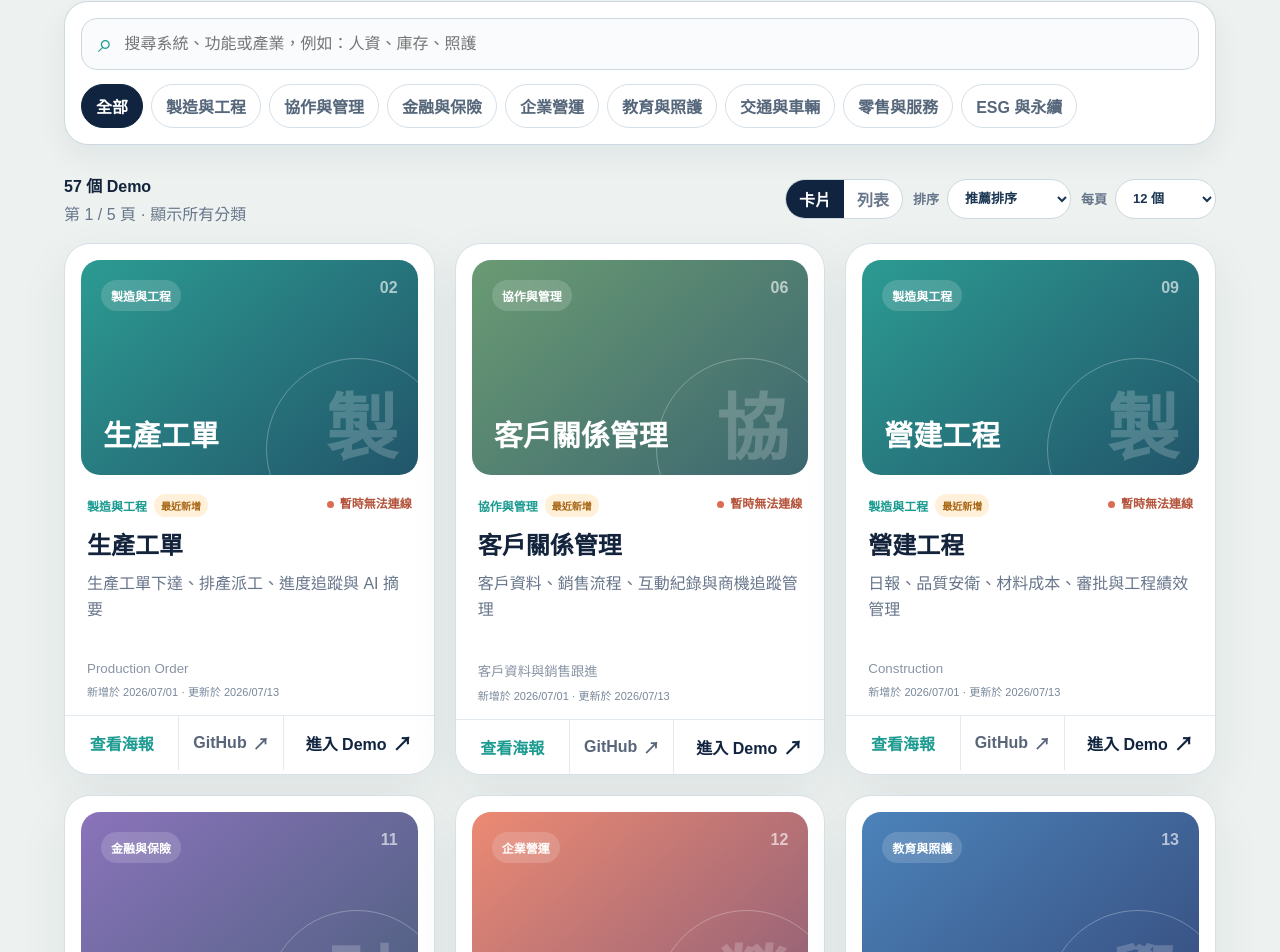
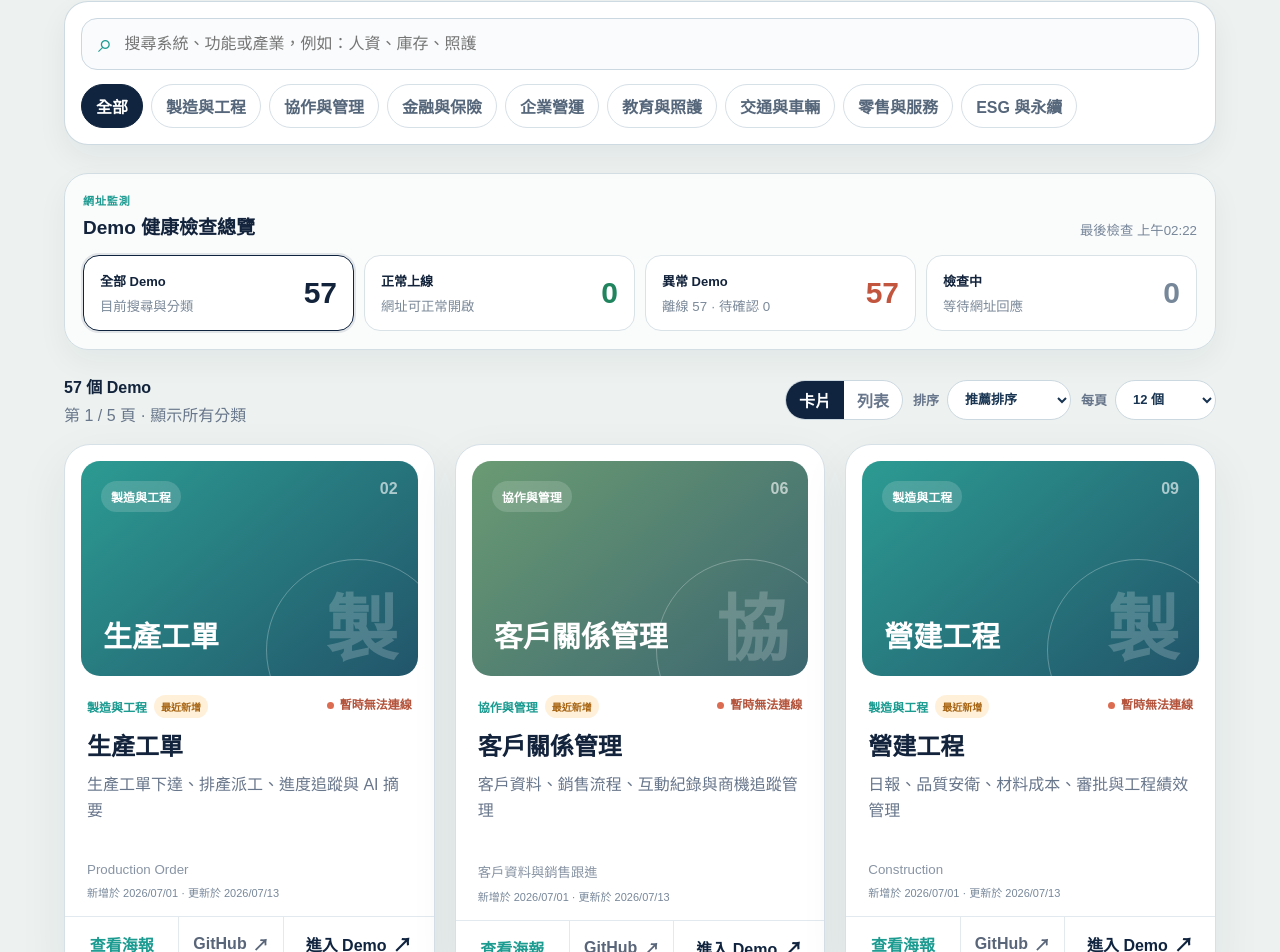
Before and after one commit to yunghua817/jvision-showcase-vercel, a Next.js app: page / in a window 1280 px wide. Shown: the part 2051-3003 px from the top of the page. Built offline with nearby package versions, Linux system fonts and the light colour scheme; no server answers.

Commit message:
Add demo health overview and issue filters

```diff
--- a/src/app/globals.css
+++ b/src/app/globals.css
@@ -123,6 +123,25 @@ h1 { max-width: 850px; margin: 0 0 26px; color: #10243f; font-size: clamp(48px,
 .category-list { display: flex; flex-wrap: wrap; gap: 8px; }
 .category-list button { border: 1px solid #d6e0e7; border-radius: 999px; padding: 9px 14px; background: #fff; color: #56677b; cursor: pointer; font-weight: 800; }
 .category-list button.active { border-color: var(--navy); background: var(--navy); color: #fff; }
+.health-overview { display: grid; gap: 16px; margin-bottom: 24px; border: 1px solid #d2dee4; border-radius: 24px; padding: 18px; background: rgba(255,255,255,.72); box-shadow: 0 12px 30px rgba(16,40,68,.05); }
+.health-overview-heading { display: flex; align-items: end; justify-content: space-between; gap: 20px; }
+.health-overview-heading > div { display: grid; gap: 4px; }
+.health-overview-heading span { color: var(--teal); font-size: 11px; font-weight: 900; letter-spacing: .08em; }
+.health-overview-heading strong { font-size: 19px; }
+.health-overview-heading > small { color: #77879a; }
+.health-summary-grid { display: grid; grid-template-columns: repeat(4,minmax(0,1fr)); gap: 10px; }
+.health-summary-card { display: grid; min-width: 0; grid-template-columns: 1fr auto; gap: 6px 12px; border: 1px solid #d8e2e7; border-radius: 16px; padding: 15px 16px; background: #fff; color: var(--ink); cursor: pointer; text-align: left; transition: border-color .18s ease, box-shadow .18s ease, transform .18s ease; }
+.health-summary-card:hover { transform: translateY(-2px); box-shadow: 0 10px 24px rgba(16,40,68,.08); }
+.health-summary-card > span { align-self: center; font-size: 13px; font-weight: 900; }
+.health-summary-card > strong { grid-row: 1 / 3; grid-column: 2; align-self: center; font-size: 30px; line-height: 1; }
+.health-summary-card > small { overflow: hidden; color: #7b8999; text-overflow: ellipsis; white-space: nowrap; }
+.health-summary-card.active { border-color: var(--navy); box-shadow: 0 0 0 2px rgba(16,36,63,.1); }
+.health-summary-card.summary-online > strong { color: #20845f; }
+.health-summary-card.summary-issues > strong { color: #c2553e; }
+.health-summary-card.summary-checking > strong { color: #77879a; }
+.health-summary-card.summary-online.active { border-color: #4ba682; background: #f0faf5; }
+.health-summary-card.summary-issues.active { border-color: #da765f; background: #fff5f1; }
+.health-summary-card.summary-checking.active { border-color: #8c99a8; background: #f5f7f9; }
 .result-row { display: flex; align-items: center; justify-content: space-between; gap: 20px; margin-bottom: 18px; color: var(--muted); }
 .result-row > div:first-child { display: grid; gap: 4px; }
 .result-row strong { color: var(--ink); }
@@ -228,6 +247,7 @@ footer img { width: 126px; }
   .detail-hero { grid-template-columns: 1fr; }
   .list-view .demo-card { grid-template-columns: 1fr; }
   .list-view .card-actions { border-top: 1px solid #e3eaef; border-left: 0; }
+  .health-summary-grid { grid-template-columns: repeat(2,minmax(0,1fr)); }
 }
 
 @media (max-width: 720px) {
@@ -247,6 +267,8 @@ footer img { width: 126px; }
   .filter-panel { position: static; }
   .result-row, footer { align-items: flex-start; flex-direction: column; }
   .result-controls { width: 100%; }
+  .health-overview-heading { align-items: flex-start; flex-direction: column; gap: 7px; }
+  .health-summary-card > small { line-height: 1.35; white-space: normal; }
   .list-view .card-copy { grid-template-columns: 1fr; }
   .list-view .card-meta, .list-view .card-copy time { grid-column: auto; grid-row: auto; }
   .poster-modal { padding: 10px; }
--- a/src/components/showcase-gallery.tsx
+++ b/src/components/showcase-gallery.tsx
@@ -6,6 +6,7 @@ import repositoryDates from "../data/repository-dates.json";
 
 const tones = ["coral", "teal", "blue", "amber", "violet", "green"];
 type HealthInfo = { status: "checking" | "online" | "offline" | "unknown"; createdAt?: string; updatedAt?: string };
+type HealthFilter = "all" | "online" | "issues" | "checking";
 const repositoryDateMap = repositoryDates as Record<string, { created_at: string; pushed_at: string }>;
 
 function getRepositoryDates(product: Product) {
@@ -37,12 +38,14 @@ export function ShowcaseGallery({
   const [sort, setSort] = useState("recommended");
   const [pageSize, setPageSize] = useState(12);
   const [viewMode, setViewMode] = useState<"cards" | "list">("cards");
+  const [healthFilter, setHealthFilter] = useState<HealthFilter>("all");
   const [health, setHealth] = useState<Record<string, HealthInfo>>(() => Object.fromEntries(
     products.map((product) => {
       const dates = getRepositoryDates(product);
       return [product.slug, { status: "checking", createdAt: dates?.created_at, updatedAt: dates?.pushed_at }];
     }),
   ));
+  const [lastCheckedAt, setLastCheckedAt] = useState<Date | null>(null);
   const [posterProduct, setPosterProduct] = useState<Product | null>(null);
 
   useEffect(() => {
@@ -59,7 +62,7 @@ export function ShowcaseGallery({
     };
   }, [posterProduct]);
 
-  const filtered = useMemo(() => {
+  const matchedProducts = useMemo(() => {
     const needle = query.trim().toLocaleLowerCase("zh-TW");
     return products.filter((product) => {
       const categoryMatch = category === "全部" || product.category === category;
@@ -67,6 +70,21 @@ export function ShowcaseGallery({
       return categoryMatch && (!needle || text.includes(needle));
     });
   }, [category, products, query]);
+
+  const healthCounts = useMemo(() => matchedProducts.reduce((counts, product) => {
+    const status = health[product.slug]?.status ?? "checking";
+    counts.all += 1;
+    counts[status] += 1;
+    if (status === "offline" || status === "unknown") counts.issues += 1;
+    return counts;
+  }, { all: 0, online: 0, offline: 0, unknown: 0, issues: 0, checking: 0 }), [health, matchedProducts]);
+
+  const filtered = useMemo(() => matchedProducts.filter((product) => {
+    const status = health[product.slug]?.status ?? "checking";
+    if (healthFilter === "issues") return status === "offline" || status === "unknown";
+    if (healthFilter === "all") return true;
+    return status === healthFilter;
+  }), [health, healthFilter, matchedProducts]);
 
   const sortedProducts = useMemo(() => {
     if (sort === "newest") return [...filtered].sort((left, right) => {
@@ -86,12 +104,12 @@ export function ShowcaseGallery({
 
   const totalPages = Math.max(1, Math.ceil(sortedProducts.length / pageSize));
   const visibleProducts = sortedProducts.slice((page - 1) * pageSize, page * pageSize);
-  const visibleSlugKey = visibleProducts.map((product) => product.slug).join(",");
+  const productSlugKey = useMemo(() => products.map((product) => product.slug).join(","), [products]);
 
   useEffect(() => {
-    if (!visibleSlugKey) return;
+    if (!productSlugKey) return;
     const controller = new AbortController();
-    const slugs = visibleSlugKey.split(",");
+    const slugs = productSlugKey.split(",");
     setHealth((current) => ({
       ...current,
       ...Object.fromEntries(slugs.map((slug) => [slug, { ...current[slug], status: "checking" as const }])),
@@ -103,7 +121,10 @@ export function ShowcaseGallery({
       signal: controller.signal,
     })
       .then((response) => response.ok ? response.json() : Promise.reject(new Error("health check failed")))
-      .then((data: { results: Record<string, HealthInfo> }) => setHealth((current) => ({ ...current, ...data.results })))
+      .then((data: { results: Record<string, HealthInfo> }) => {
+        setHealth((current) => ({ ...current, ...data.results }));
+        setLastCheckedAt(new Date());
+      })
       .catch((error: Error) => {
         if (error.name !== "AbortError") {
           setHealth((current) => ({
@@ -113,7 +134,7 @@ export function ShowcaseGallery({
         }
       });
     return () => controller.abort();
-  }, [visibleSlugKey]);
+  }, [productSlugKey]);
 
   function formatDate(value?: string) {
     if (!value) return "";
@@ -122,6 +143,11 @@ export function ShowcaseGallery({
 
   function isRecent(value?: string) {
     return Boolean(value) && Date.now() - new Date(value as string).getTime() < 45 * 24 * 60 * 60 * 1000;
+  }
+
+  function selectHealthFilter(nextFilter: HealthFilter) {
+    setHealthFilter(nextFilter);
+    setPage(1);
   }
 
   function goToPage(nextPage: number) {
@@ -171,8 +197,32 @@ export function ShowcaseGallery({
           </div>
         </div>
 
+        <section className="health-overview" aria-labelledby="health-overview-title">
+          <div className="health-overview-heading">
+            <div>
+              <span>網址監測</span>
+              <strong id="health-overview-title">Demo 健康檢查總覽</strong>
+            </div>
+            <small aria-live="polite">{lastCheckedAt ? `最後檢查 ${lastCheckedAt.toLocaleTimeString("zh-TW", { hour: "2-digit", minute: "2-digit" })}` : "正在檢查全部網址"}</small>
+          </div>
+          <div className="health-summary-grid">
+            <button type="button" className={`health-summary-card summary-all ${healthFilter === "all" ? "active" : ""}`} onClick={() => selectHealthFilter("all")} aria-pressed={healthFilter === "all"}>
+              <span>全部 Demo</span><strong>{healthCounts.all}</strong><small>目前搜尋與分類</small>
+            </button>
+            <button type="button" className={`health-summary-card summary-online ${healthFilter === "online" ? "active" : ""}`} onClick={() => selectHealthFilter("online")} aria-pressed={healthFilter === "online"}>
+              <span>正常上線</span><strong>{healthCounts.online}</strong><small>網址可正常開啟</small>
+            </button>
+            <button type="button" className={`health-summary-card summary-issues ${healthFilter === "issues" ? "active" : ""}`} onClick={() => selectHealthFilter("issues")} aria-pressed={healthFilter === "issues"}>
+              <span>異常 Demo</span><strong>{healthCounts.issues}</strong><small>離線 {healthCounts.offline} · 待確認 {healthCounts.unknown}</small>
+            </button>
+            <button type="button" className={`health-summary-card summary-checking ${healthFilter === "checking" ? "active" : ""}`} onClick={() => selectHealthFilter("checking")} aria-pressed={healthFilter === "checking"}>
+              <span>檢查中</span><strong>{healthCounts.checking}</strong><small>等待網址回應</small>
+            </button>
+          </div>
+        </section>
+
         <div className="result-row">
-          <div><strong>{filtered.length} 個 Demo</strong><span>第 {page} / {totalPages} 頁 · {category === "全部" ? "顯示所有分類" : `目前分類：${category}`}</span></div>
+          <div><strong>{filtered.length} 個 Demo</strong><span>第 {page} / {totalPages} 頁 · {healthFilter === "issues" ? "只顯示異常與待確認" : healthFilter === "online" ? "只顯示正常上線" : healthFilter === "checking" ? "只顯示檢查中" : category === "全部" ? "顯示所有分類" : `目前分類：${category}`}</span></div>
           <div className="result-controls">
             <div className="view-switch" aria-label="顯示方式">
               <button type="button" className={viewMode === "cards" ? "active" : ""} onClick={() => setViewMode("cards")} aria-pressed={viewMode === "cards"}>卡片</button>
@@ -257,9 +307,9 @@ export function ShowcaseGallery({
           </>
         ) : (
           <div className="empty-state">
-            <strong>目前找不到符合的 Demo</strong>
-            <p>可以換一個關鍵字，或切回「全部」分類。</p>
-            <button type="button" onClick={() => { setQuery(""); setCategory("全部"); setPage(1); }}>清除篩選</button>
+            <strong>{healthFilter === "issues" ? "目前沒有異常 Demo" : healthFilter === "checking" ? "所有網址都已完成檢查" : "目前找不到符合的 Demo"}</strong>
+            <p>{healthFilter === "issues" ? "目前範圍內的 Demo 網址皆可正常開啟。" : "請調整搜尋關鍵字、健康狀態或切換其他分類。"}</p>
+            <button type="button" onClick={() => { setQuery(""); setCategory("全部"); setHealthFilter("all"); setPage(1); }}>清除篩選</button>
           </div>
         )}
       </section>
```
